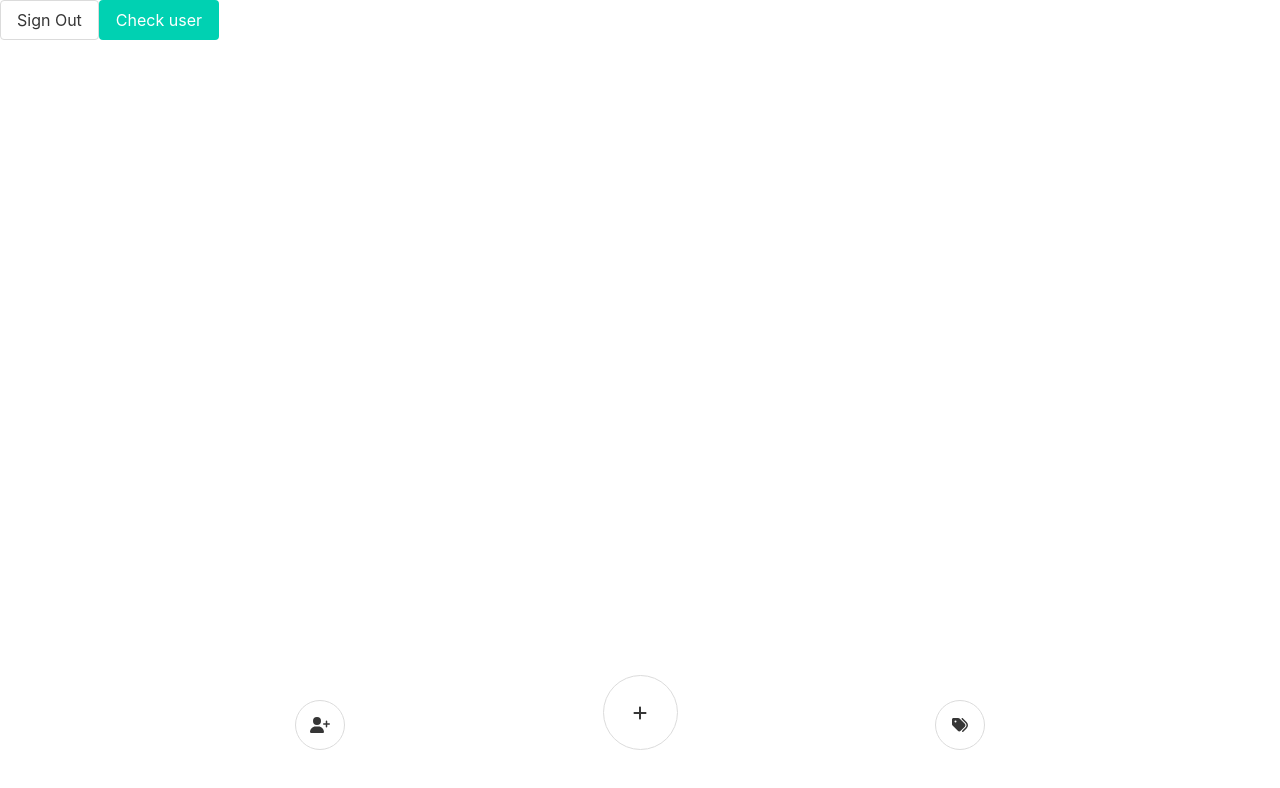
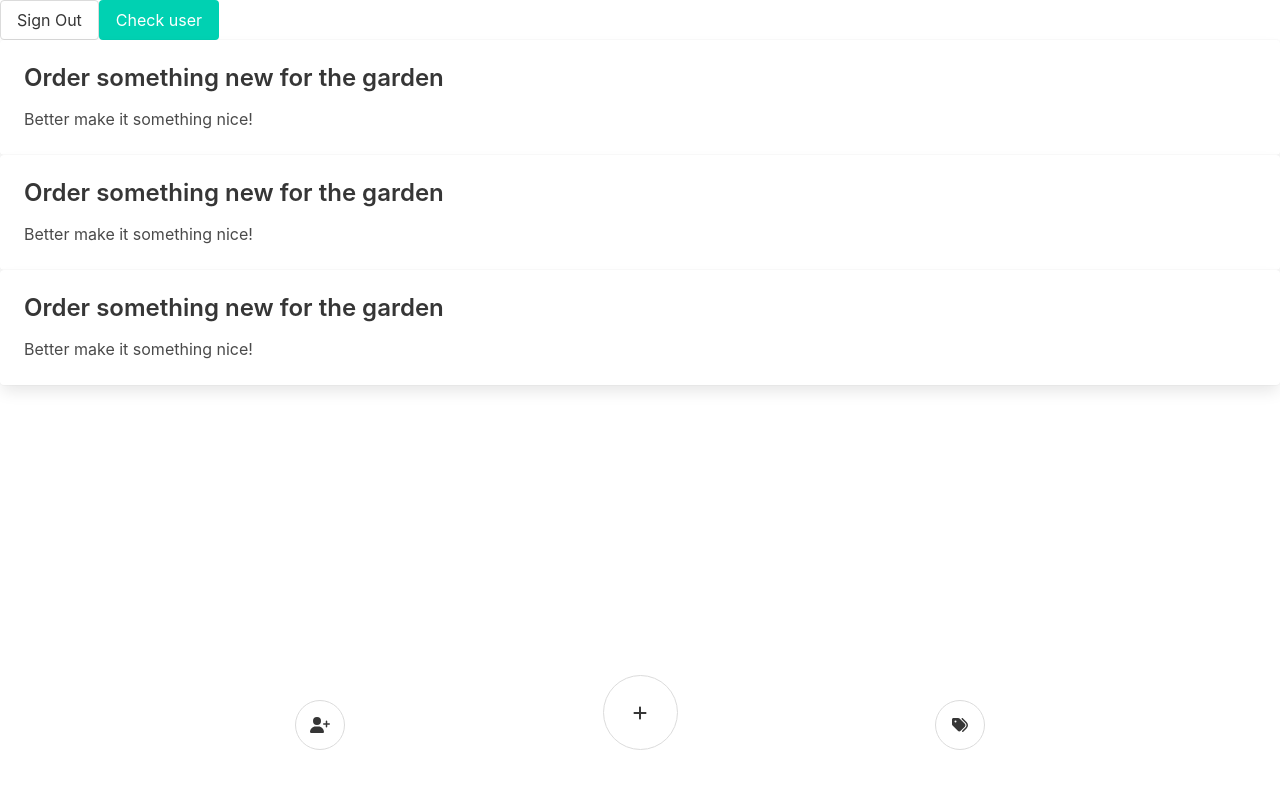
Before and after one commit to SugarFunkington/lists, a Vue app: page /#/home in a window 1280 px wide. Shown: the top 788 px of the page. Built offline with nearby package versions, Linux system fonts and the light colour scheme.

Commit message:
Added list item component

```diff
--- /dev/null
+++ b/src/components/ListItem.vue
@@ -0,0 +1,16 @@
+<template>
+    <div class="card">
+        <div class="card-content">
+            <div class="content">
+                <h3>Order something new for the garden</h3>
+                <p>Better make it something nice!</p>
+            </div>
+        </div>
+    </div>
+</template>
+
+<script>
+export default {
+  name: 'ListItem'
+}
+</script>
--- a/src/store/useAuth.js
+++ b/src/store/useAuth.js
@@ -19,7 +19,6 @@ export const useAuthStore = defineStore('authStore', () => {
     function getGoogleRedirectResult() {
         getRedirectResult(auth)
             .then((result) => {
-                router.push('/home')
                 // This gives you a Google Access Token. You can use it to access Google APIs.
                 const credential = GoogleAuthProvider.credentialFromResult(result);
                 const token = credential.accessToken;
@@ -28,6 +27,7 @@ export const useAuthStore = defineStore('authStore', () => {
                 const user = result.user;
 
                 console.log(`Success: ${user}, Token: ${token}`);
+                router.push('/home')
 
             }).catch((error) => {
                 // Handle Errors here.
--- a/src/views/HomeView.vue
+++ b/src/views/HomeView.vue
@@ -5,6 +5,12 @@
 
   <button class="button is-primary" @click="store.checkUser()">Check user</button>
 
+  <ListItem />
+  <ListItem />
+  <ListItem />
+
+
+  <!-- Action Buttons -->
   <div class="columns is-gapless is-mobile is-centered action-buttons-container">
     <!-- Share -->
     <div class="column is-3 has-text-centered">
@@ -38,6 +44,7 @@
 
 <script setup>
 import { useAuthStore } from '@/store/useAuth'
+import ListItem from '@/components/ListItem.vue'
 
 const store = useAuthStore()
 
```
